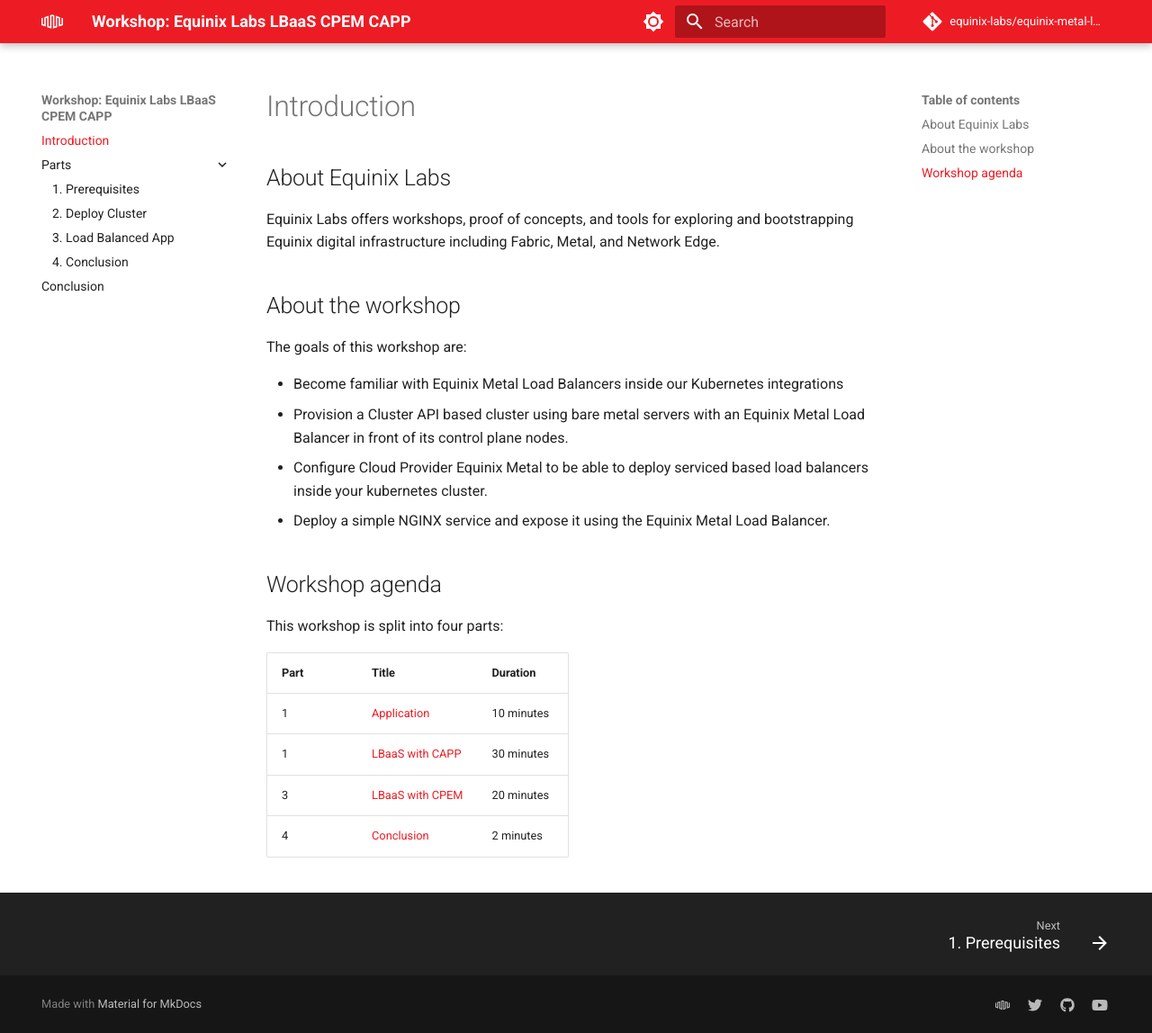
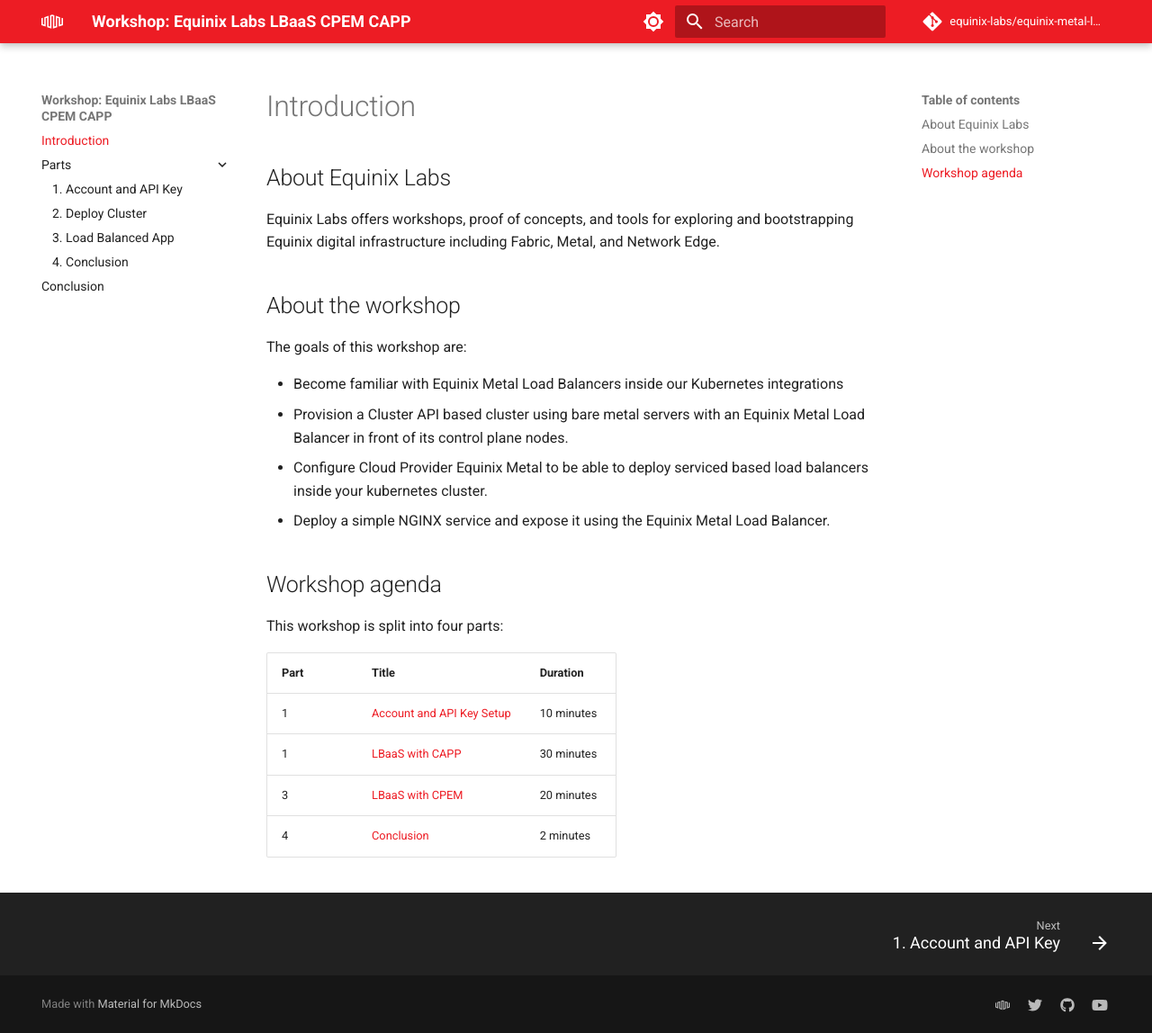
Before and after one commit to equinix-labs/equinix-metal-load-balancer-cpem-capp-workshop, an MkDocs documentation site: the page built from docs/index.md, in a window 1280 px wide and 1148 px high. Shown: the whole window at 90% size. Built offline with MkDocs 1.6.1 and Material for MkDocs 9.7.7, drawn with Linux system fonts in a browser that asks for light colours; comment, search, counter and statistics services are not loaded.

```diff
--- a/docs/index.md
+++ b/docs/index.md
@@ -19,9 +19,9 @@ This workshop is split into four parts:
 
 <!-- TEMPLATE USER: rename part filenames and titles below to match the titles within part files -->
 
-| Part | Title                                 | Duration   |
-| ---- | ------------------------------------- | ---------- |
-| 1    | [Application](./parts/2-lbaas.md)     | 10 minutes |
-| 1    | [LBaaS with CAPP](./parts/2-capp.md)  | 30 minutes |
-| 3    | [LBaaS with CPEM](./parts/3-cpem.md)  | 20 minutes |
-| 4    | [Conclusion](./parts/4-conclusion.md) | 2 minutes  |
+| Part | Title                                                     | Duration   |
+| ---- | --------------------------------------------------------- | ---------- |
+| 1    | [Account and API Key Setup](./parts/1-account-api-key.md) | 10 minutes |
+| 1    | [LBaaS with CAPP](./parts/2-deploy-cluster.md)            | 30 minutes |
+| 3    | [LBaaS with CPEM](./parts/3-deploy-app.md)                | 20 minutes |
+| 4    | [Conclusion](./parts/4-conclusion.md)                     | 2 minutes  |
--- a/mkdocs.yml
+++ b/mkdocs.yml
@@ -11,9 +11,9 @@ nav:
   - Introduction: index.md
 
   - Parts:
-      - 1. Prerequisites: parts/1-prerequisites.md
-      - 2. Deploy Cluster: parts/2-capp.md
-      - 3. Load Balanced App: parts/3-cpem.md
+      - 1. Account and API Key: parts/1-account-api-key.md
+      - 2. Deploy Cluster: parts/2-deploy-cluster.md
+      - 3. Load Balanced App: parts/3-deploy-app.md
       - 4. Conclusion: parts/4-conclusion.md
 
   - Conclusion: parts/conclusion.md
```
Also changed, not shown: docs/parts/2-deploy-cluster.md (renamed from docs/parts/2-capp.md, +1 -1 lines), docs/parts/3-deploy-app.md (renamed from docs/parts/3-cpem.md, +1 -1 lines), docs/parts/4-conclusion.md (+1 -1 lines), docs/parts/1-account-api-key.md (renamed from docs/parts/1-prerequisites.md).
